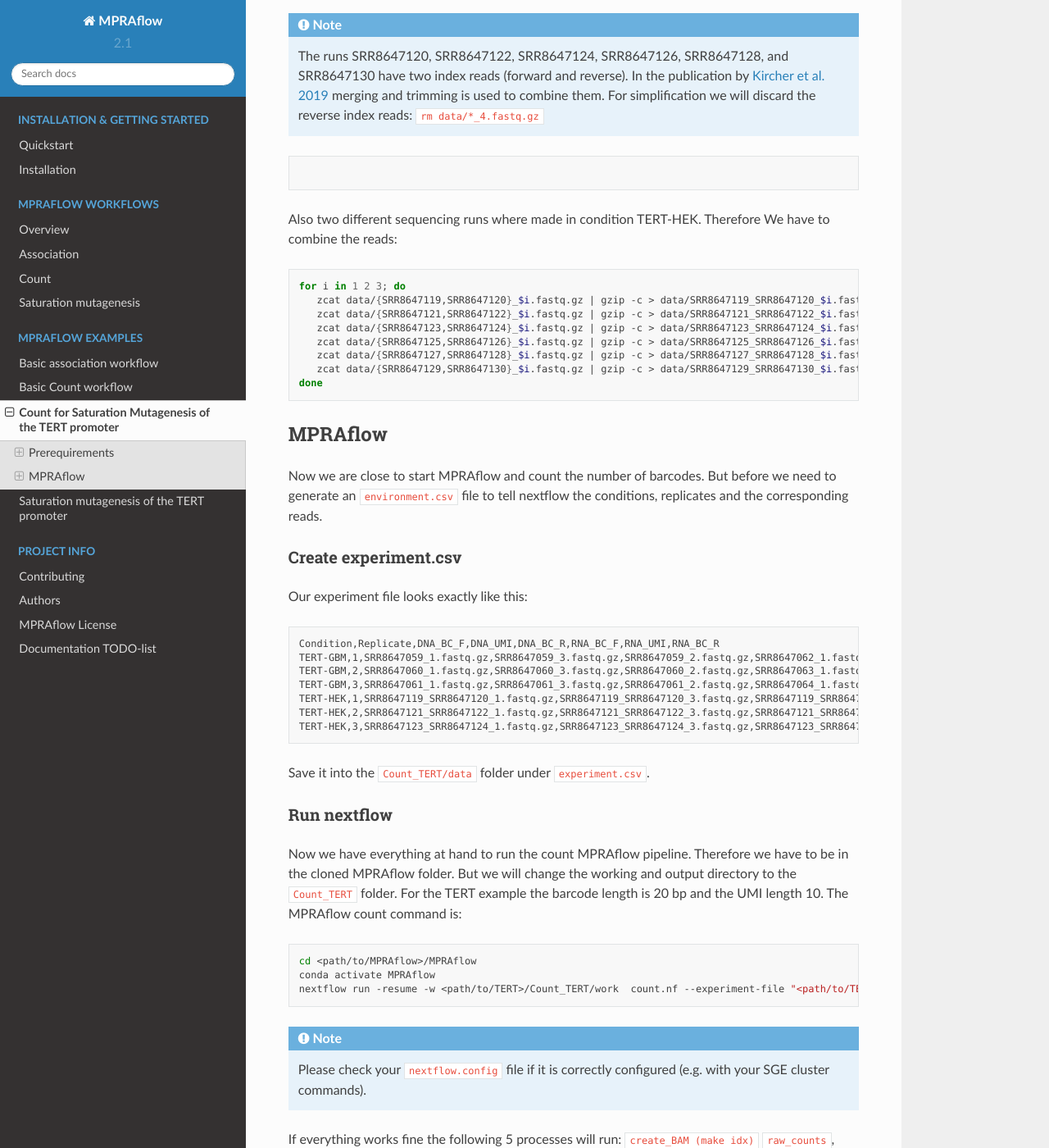
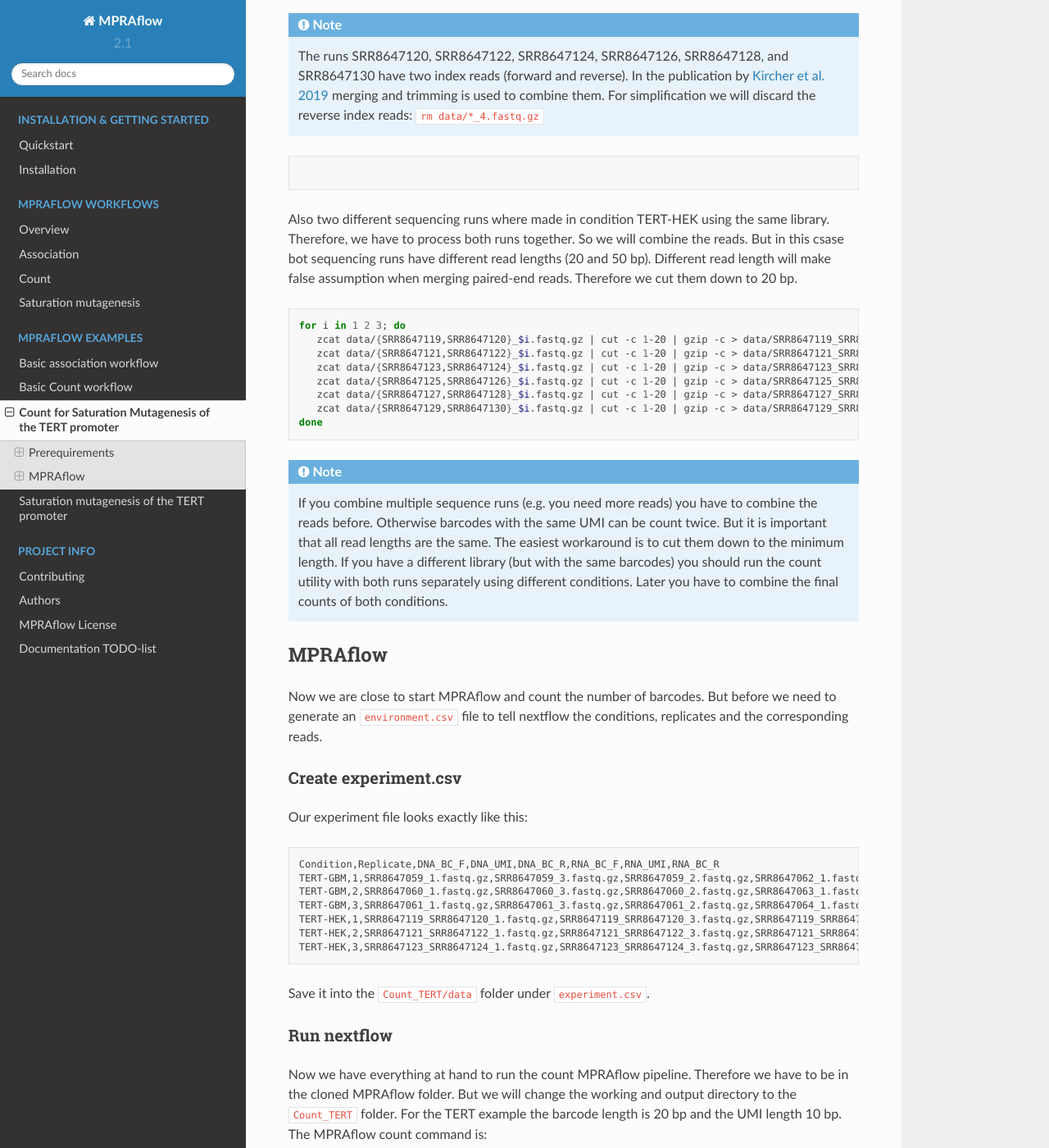
Before and after one commit to shendurelab/MPRAflow, a Sphinx documentation site: the page built from docs/count_example2.rst, in a window 1280 px wide and 1400 px high, scrolled down 2920 px. Shown: the whole window at 82% size. Built offline with Sphinx 7.4.7 and the Read the Docs theme 2.0.0, drawn with Linux system fonts in a browser that asks for light colours; formulas are drawn with MathJax 3; pages that are not in the unit, such as notebooks, are missing from menus.

Commit message:
trim reads in TERT sat mut count example

```diff
--- a/docs/count_example2.rst
+++ b/docs/count_example2.rst
@@ -142,18 +142,20 @@
 
 .. code-block:: bash
 
-Also two different sequencing runs where made in condition TERT-HEK. Therefore We have to combine the reads:
+Also two different sequencing runs where made in condition TERT-HEK using the same library. Therefore, we have to process both runs together. So we will combine the reads. But in this csase bot sequencing runs have different read lengths (20 and 50 bp). Different read length will make false assumption when merging paired-end reads. Therefore we cut them down to 20 bp.
 
 .. code-block:: bash
 
     for i in 1 2 3; do
-       zcat data/{SRR8647119,SRR8647120}_$i.fastq.gz | gzip -c > data/SRR8647119_SRR8647120_$i.fastq.gz;
-       zcat data/{SRR8647121,SRR8647122}_$i.fastq.gz | gzip -c > data/SRR8647121_SRR8647122_$i.fastq.gz;
-       zcat data/{SRR8647123,SRR8647124}_$i.fastq.gz | gzip -c > data/SRR8647123_SRR8647124_$i.fastq.gz;
-       zcat data/{SRR8647125,SRR8647126}_$i.fastq.gz | gzip -c > data/SRR8647125_SRR8647126_$i.fastq.gz;
-       zcat data/{SRR8647127,SRR8647128}_$i.fastq.gz | gzip -c > data/SRR8647127_SRR8647128_$i.fastq.gz;
-       zcat data/{SRR8647129,SRR8647130}_$i.fastq.gz | gzip -c > data/SRR8647129_SRR8647130_$i.fastq.gz;
+       zcat data/{SRR8647119,SRR8647120}_$i.fastq.gz | cut -c 1-20 | gzip -c > data/SRR8647119_SRR8647120_$i.fastq.gz;
+       zcat data/{SRR8647121,SRR8647122}_$i.fastq.gz | cut -c 1-20 | gzip -c > data/SRR8647121_SRR8647122_$i.fastq.gz;
+       zcat data/{SRR8647123,SRR8647124}_$i.fastq.gz | cut -c 1-20 | gzip -c > data/SRR8647123_SRR8647124_$i.fastq.gz;
+       zcat data/{SRR8647125,SRR8647126}_$i.fastq.gz | cut -c 1-20 | gzip -c > data/SRR8647125_SRR8647126_$i.fastq.gz;
+       zcat data/{SRR8647127,SRR8647128}_$i.fastq.gz | cut -c 1-20 | gzip -c > data/SRR8647127_SRR8647128_$i.fastq.gz;
+       zcat data/{SRR8647129,SRR8647130}_$i.fastq.gz | cut -c 1-20 | gzip -c > data/SRR8647129_SRR8647130_$i.fastq.gz;
     done
+
+.. note:: If you combine multiple sequence runs (e.g. you need more reads) you have to combine the reads before. Otherwise barcodes with the same UMI can be count twice. But it is important that all read lengths are the same. The easiest workaround is to cut them down to the minimum length. If you have a different library (but with the same barcodes) you should run the count utility with both runs separately using different conditions. Later you have to combine the final counts of both conditions.
 
 MPRAflow
 =================================
@@ -181,7 +183,7 @@
 Run nextflow
 ------------------------------
 
-Now we have everything at hand to run the count MPRAflow pipeline. Therefore we have to be in the cloned MPRAflow folder. But we will change the working and output directory to the :code:`Count_TERT` folder. For the TERT example the barcode length is 20 bp and the UMI length 10. The MPRAflow count command is:
+Now we have everything at hand to run the count MPRAflow pipeline. Therefore we have to be in the cloned MPRAflow folder. But we will change the working and output directory to the :code:`Count_TERT` folder. For the TERT example the barcode length is 20 bp and the UMI length 10 bp. The MPRAflow count command is:
 
 
 .. code-block:: bash
```
